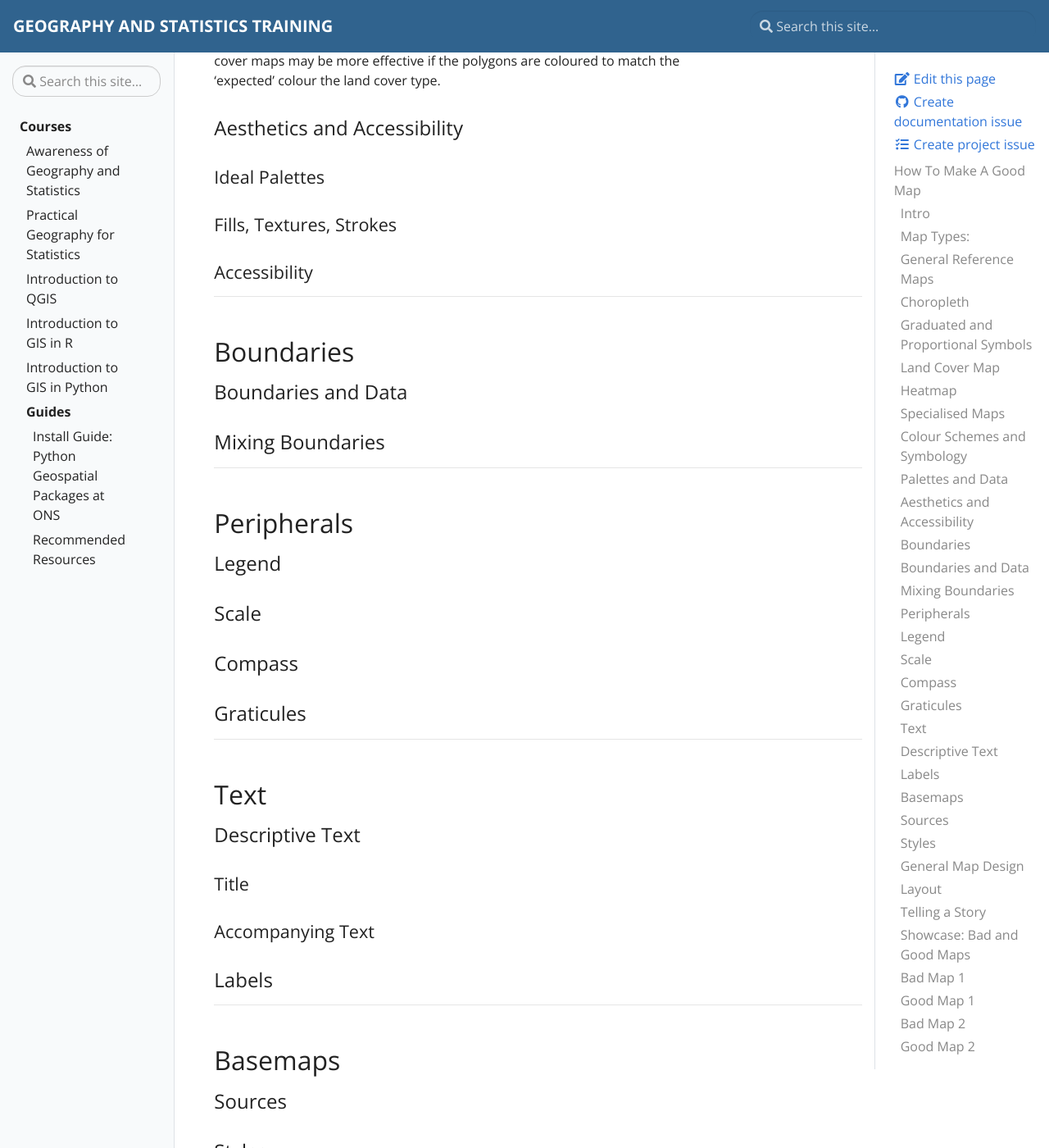
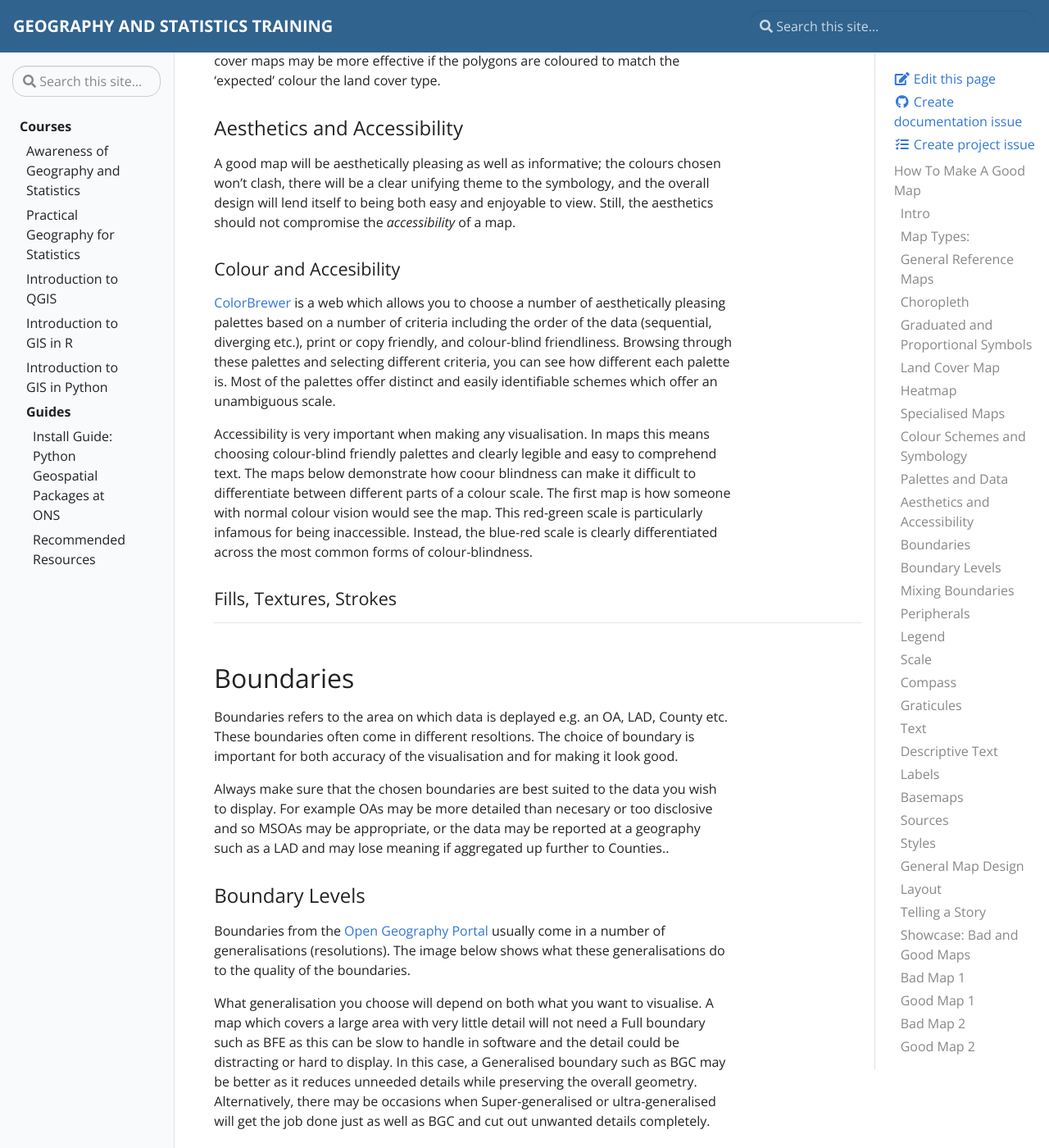
Before and after one commit to ONSgeo/geospatial-training, a Jekyll site: the page built from _docs/make_a_good_map.md, in a window 1280 px wide and 1400 px high, scrolled down 5873 px. Shown: the whole window at 82% size. Built offline with Jekyll 4.4.1, drawn with Linux system fonts in a browser that asks for light colours; some of the changed text lies outside the part shown.

Commit message:
Update make_a_good_map.md

```diff
--- a/_docs/make_a_good_map.md
+++ b/_docs/make_a_good_map.md
@@ -124,19 +124,35 @@ However there are plenty of cases where it is logical to make a map based on exi
 
 ### Aesthetics and Accessibility
 
-#### Ideal Palettes
+A good map will be aesthetically pleasing as well as informative; the colours chosen won't clash, there will be a clear unifying theme to the symbology, and  the overall design will lend itself to being both easy and enjoyable to view. Still, the aesthetics should not compromise the <i>accessibility</i> of a map.
+
+#### Colour and Accesibility
+
+ <a href="https://colorbrewer2.org/#type=sequential&scheme=BuGn&n=3" target="_blank">ColorBrewer</a> is a web which allows you to choose a number of aesthetically pleasing palettes based on a number of criteria including the order of the data (sequential, diverging etc.), print or copy friendly, and colour-blind friendliness. Browsing through these palettes and selecting different criteria, you can see how different each palette is. Most of the palettes offer distinct and easily identifiable schemes which offer an unambiguous scale.
+
+Accessibility is very important when making any visualisation. In maps this means choosing colour-blind friendly palettes and clearly legible and easy to comprehend text. The maps below demonstrate how coour blindness can make it  difficult to differentiate between different parts of a colour scale. The first map is how someone with normal colour vision would see the map. This red-green scale is particularly infamous for being inaccessible. Instead, the blue-red scale is clearly differentiated across the most common forms of colour-blindness.
 
 #### Fills, Textures, Strokes
-
-#### Accessibility
 
 ---
 
 ## Boundaries
 
-### Boundaries and Data
+Boundaries refers to the area on which data is deplayed e.g. an OA, LAD, County etc. These boundaries often come in different resoltions. The choice of boundary is important for both accuracy of the visualisation and for making it look good.
+
+Always make sure that the chosen boundaries are best suited to the data you wish to display. For example OAs may be more detailed than necesary or too disclosive and so MSOAs may be appropriate, or the data may be reported at a geography such as a LAD and may lose meaning if aggregated up further to Counties..
+
+### Boundary Levels
+
+Boundaries from the <a href="https://geoportal.statistics.gov.uk/" target="_blank">Open Geography Portal</a> usually come in a number of generalisations (resolutions). The image below shows what these generalisations do to the quality of the boundaries.
+
+What generalisation you choose will depend on both what you want to visualise. A map which covers a large area with very little detail will not need a Full boundary such as BFE as this can be slow to handle in software and the detail could be distracting or hard to display. In this case, a Generalised boundary such as BGC may be better as it reduces unneeded details while preserving the overall geometry. Alternatively, there may be occasions when Super-generalised or ultra-generalised will get the job done just as well as BGC and cut out unwanted details completely.
 
 ### Mixing Boundaries
+
+Sometimes it is useful to overlay one type of boundary on top of another. Care should be taken to not make the map too crowded or to cover up the most important boundaries or colours with the overlay. The map below, for example, shows data at MSOA level with LAD boundaries drawn on. It would be inappropriate, however, to draw MSOA boundaries over LAD level data as this might suggest detail at the MSOA level which is not actually present.
+
+Overlaying boundaries can also help give a sense of location if the primary boundaries are not commonly known by the target audience,
 
 ---
 
```
